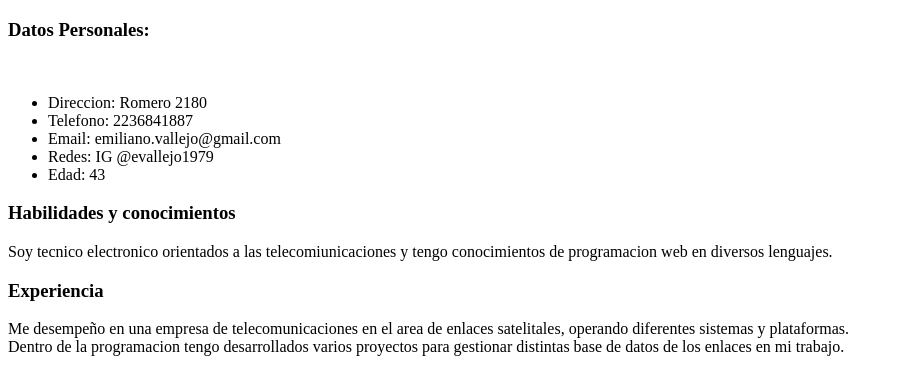
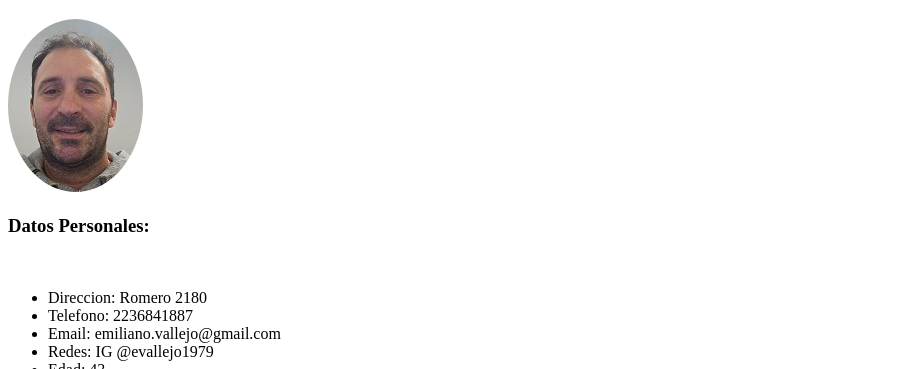
Before and after one commit to vallejoem/emilianovallejo, a plain HTML site: page clase-3/curriculum vitae/cvemiliano.html in a window 1280 px wide. Shown: the part 424-793 px from the top of the page, without its empty margins (0-903 px from the left). Drawn offline with Linux system fonts and the light colour scheme.

Commit message:
agregue imagenes al cv

```diff
--- a/clase-3/curriculum vitae/cvemiliano.html
+++ b/clase-3/curriculum vitae/cvemiliano.html
@@ -10,6 +10,7 @@
     <header>
         <img src="./images/programador.webp">
         <h1>EMILIANO VALLEJO</h1>
+        <img src="./IMAGES/yo.jpg" style="border-radius: 50%;">
     </header>
     <main>
         <aside>
```
Also changed, not shown: clase-3/curriculum vitae/IMAGES/yo.jpg (added).
